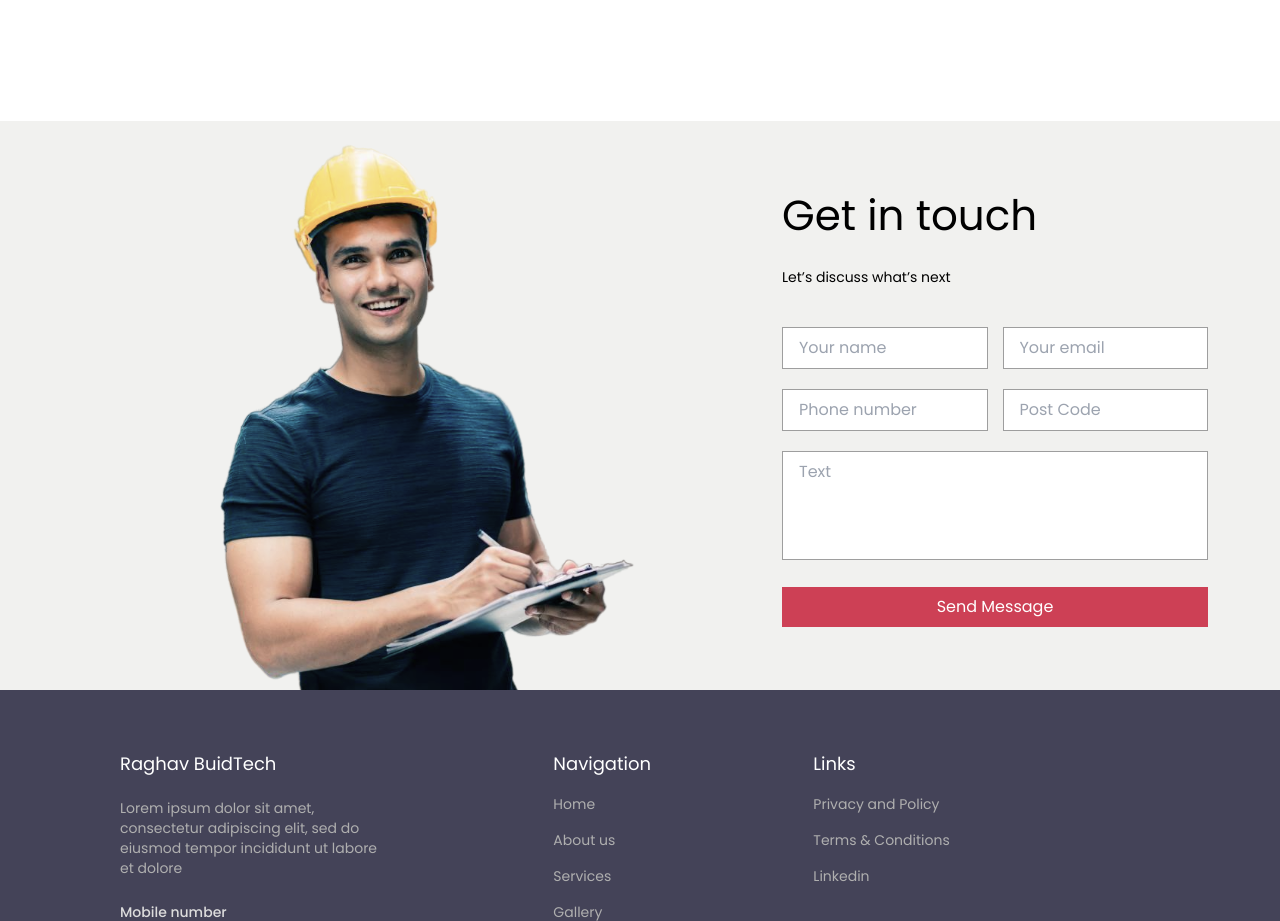
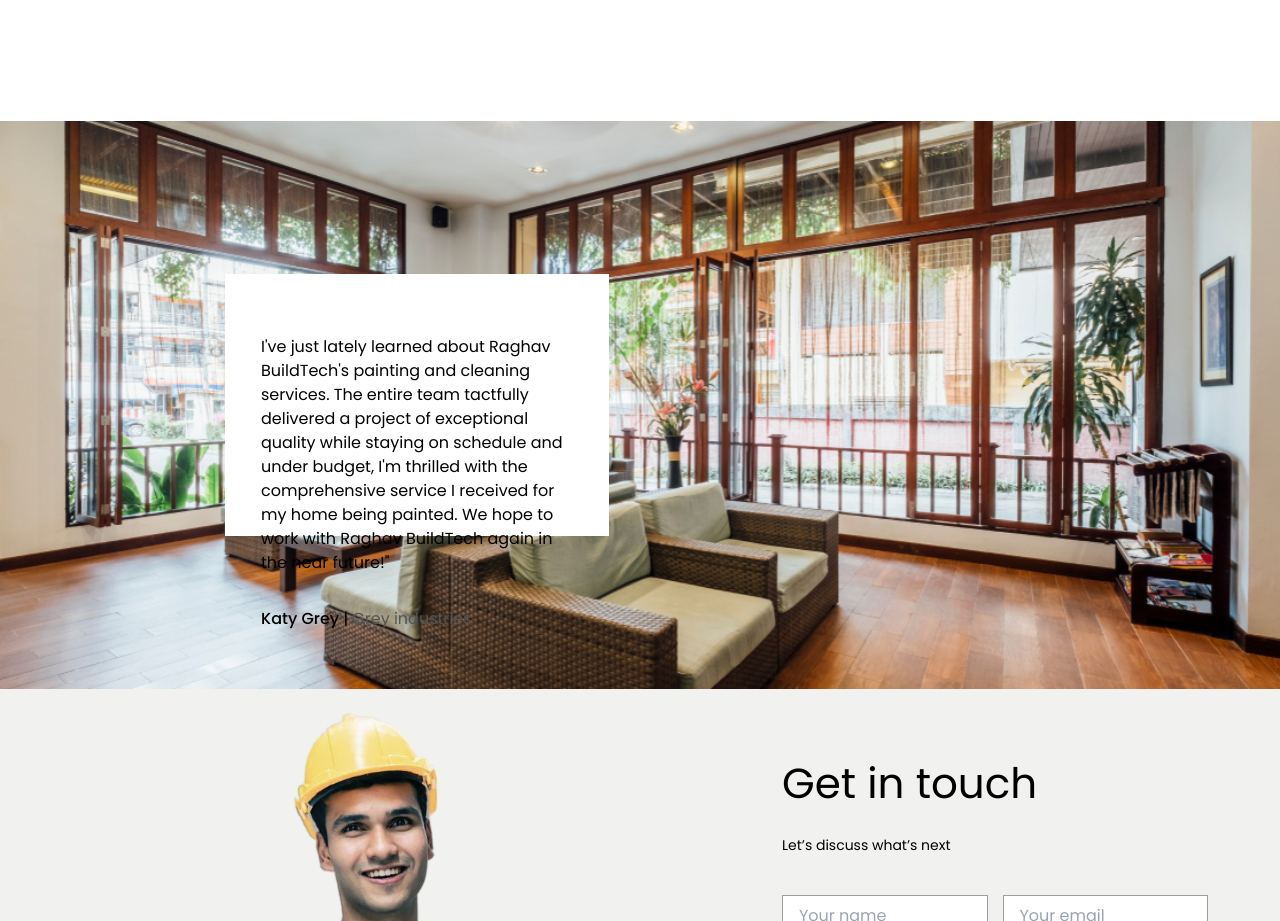
Before and after one commit to krunalpabari13/banao, a React (Create React App) app: page / in a window 1280 px wide. Shown: the part 5040-5961 px from the top of the page. Built offline with nearby package versions, Linux system fonts and the light colour scheme.

Commit message:
create testimonial component

```diff
--- /dev/null
+++ b/src/components/Testimonial.tsx
@@ -0,0 +1,16 @@
+import React from "react";
+import SliderImg1 from "../assets/slider/sliderImg1.svg";
+
+const Testimonial = () => {
+  return (
+    <div className="relative">
+      <img width="100%" height="100%" src={SliderImg1} alt="galler image" />
+      <div className="absolute bottom-[9.563rem] top-[9.563rem] left-[14.063rem] pt-[3.813rem] px-9 bg-white text-black w-[30%]">
+        <p className="">I've just lately learned about Raghav BuildTech's painting and cleaning services. The entire team tactfully delivered a project of exceptional quality while staying on schedule and under budget, I'm thrilled with the comprehensive service I received for my home being painted. We hope to work with Raghav BuildTech again in the near future!"</p>
+        <p className="mt-8"><span className="font-medium">Katy Grey</span> | <span className="text-[#545454]">Grey industries</span></p>
+      </div>
+    </div>
+  );
+};
+
+export default Testimonial;
--- a/src/pages/Home.tsx
+++ b/src/pages/Home.tsx
@@ -8,6 +8,7 @@ import Hero from '../components/Hero';
 import Navbar from '../components/Navbar';
 import RecentWork from '../components/RecentWork';
 import Services from '../components/Services';
+import Testimonial from '../components/Testimonial';
 
 const Home = () => {
   return (
@@ -19,6 +20,7 @@ const Home = () => {
       <BusinessSummary />
       <Choose />
       <RecentWork />
+      <Testimonial />
       <Contact />
       <Footer />
     </div>
```
